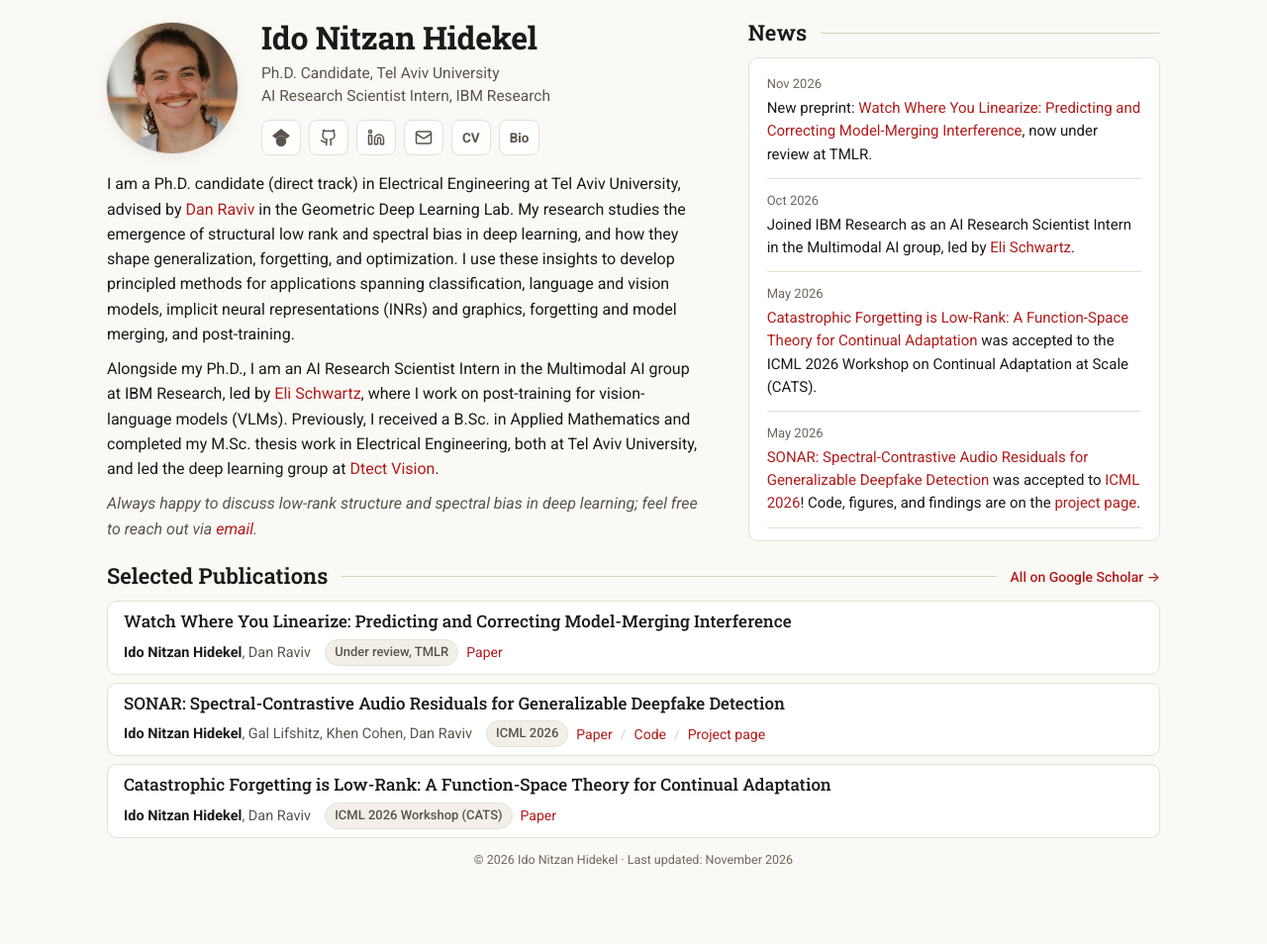
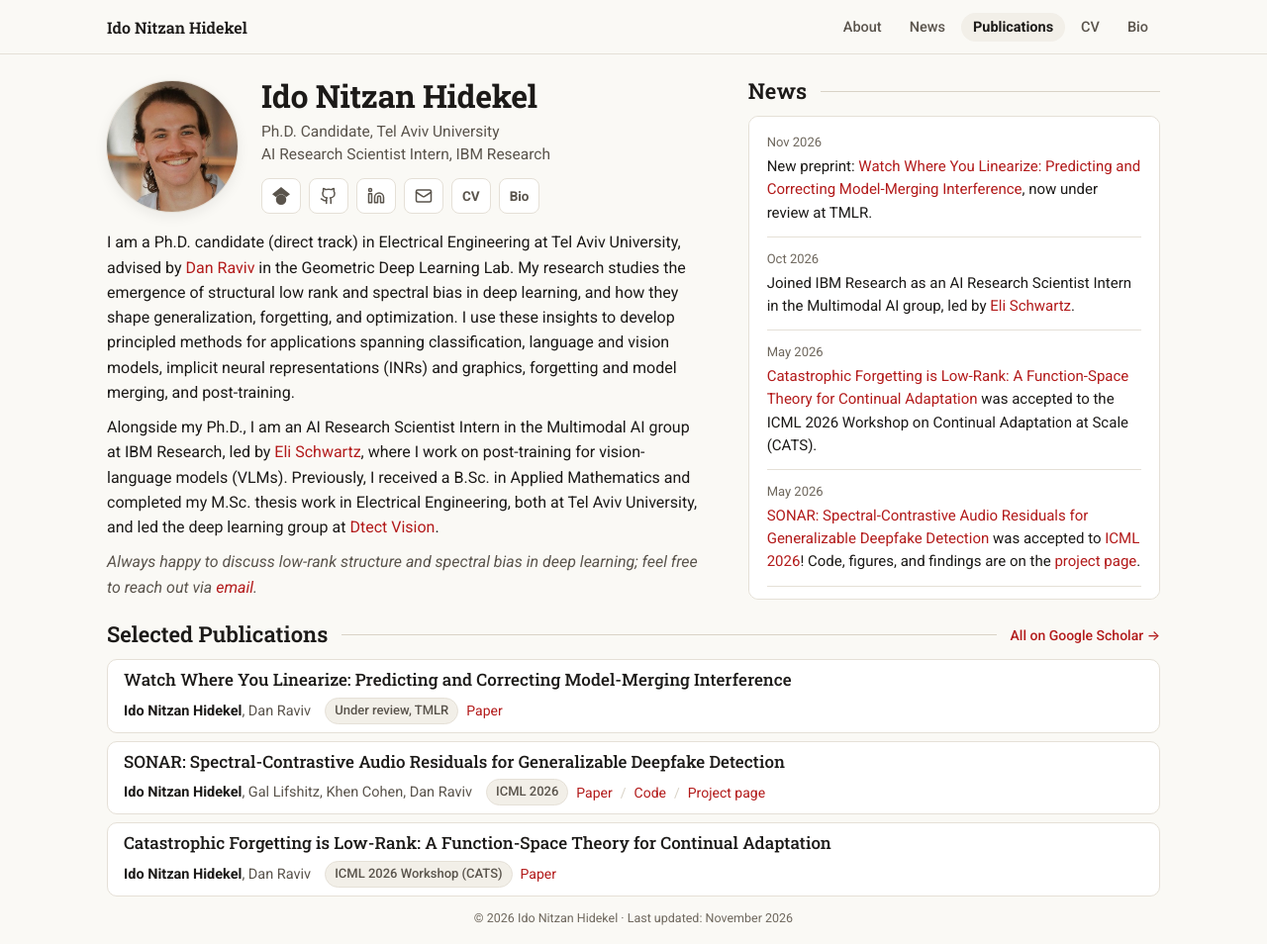
Before and after one commit to idonithid/idonithid.github.io, a plain HTML site: page index.html in a window 1280 px wide. Shown: the whole page at 99% size. Before the commit the page ends 891 px from the top, so only its background shows below. Drawn offline with Linux system fonts and the light colour scheme.

Commit message:
Add a sticky top menu: About, News, Publications, CV, Bio
Co-Authored-By: Claude Opus 5.5 <noreply@anthropic.com>

```diff
--- a/index.html
+++ b/index.html
@@ -62,7 +62,7 @@
     :focus-visible{outline:2px solid var(--accent); outline-offset:2px}
     svg.i{width:1em; height:1em; flex:none; fill:none; stroke:currentColor; stroke-width:2; stroke-linecap:round; stroke-linejoin:round}
 
-    .wrap{max-width:1120px; margin:0 auto; padding:20px 28px 12px}
+    .wrap{max-width:1120px; margin:0 auto; padding:24px 28px 16px}
 
     /* Top block: about on the left, news on the right */
     .top{display:grid; grid-template-columns:minmax(0,1.45fr) minmax(0,1fr); gap:44px; align-items:stretch}
@@ -122,6 +122,30 @@
     .venue{padding:2px 9px; border-radius:999px; background:var(--chip); border:1px solid var(--border); color:var(--muted); font-weight:500; font-size:13px}
     .meta .sep{color:var(--line)}
 
+    /* Top menu bar */
+    .topbar{
+      position:sticky; top:0; z-index:20;
+      background:color-mix(in srgb, var(--bg) 88%, transparent);
+      -webkit-backdrop-filter:blur(8px); backdrop-filter:blur(8px);
+      border-bottom:1px solid var(--border);
+    }
+    .topnav{max-width:1120px; margin:0 auto; padding:0 28px; height:54px; display:flex; align-items:center; justify-content:space-between; gap:16px}
+    .topnav .brand{font:600 16px var(--serif); color:var(--text); white-space:nowrap}
+    .topnav .brand:hover{text-decoration:none; color:var(--accent)}
+    .topnav ul{display:flex; gap:4px; list-style:none; margin:0; padding:0; overflow-x:auto; scrollbar-width:none}
+    .topnav ul::-webkit-scrollbar{display:none}
+    .topnav ul a{display:block; padding:6px 12px; border-radius:999px; font:500 14.5px var(--sans); color:var(--muted); white-space:nowrap}
+    .topnav ul a:hover{background:var(--chip); color:var(--text); text-decoration:none}
+    .topnav ul a[aria-current="true"]{background:var(--chip); color:var(--text); font-weight:600}
+    section[id]{scroll-margin-top:70px}
+    html{scroll-behavior:smooth}
+    @media (prefers-reduced-motion: reduce){ html{scroll-behavior:auto} }
+    @media (max-width:520px){
+      .topnav{padding:0 12px; height:50px}
+      .topnav .brand{display:none}
+      .topnav ul{margin:0 auto}
+      .topnav ul a{padding:6px 10px; font-size:14px}
+    }
     .footer{margin-top:12px; color:var(--subtle); font-size:12.5px; text-align:center}
 
     @media (max-width:860px){
@@ -141,9 +165,21 @@
 </head>
 
 <body>
+  <header class="topbar">
+    <nav class="topnav" aria-label="Sections">
+      <a class="brand" href="#about">Ido Nitzan Hidekel</a>
+      <ul>
+        <li><a href="#about" aria-current="true">About</a></li>
+        <li><a href="#news">News</a></li>
+        <li><a href="#publications">Publications</a></li>
+        <li><a href="CV.pdf" target="_blank" rel="noopener">CV</a></li>
+        <li><a href="bio.html">Bio</a></li>
+      </ul>
+    </nav>
+  </header>
   <div class="wrap">
     <div class="top">
-      <section class="about-col" aria-label="About">
+      <section class="about-col" id="about" aria-label="About">
         <header class="header">
           <img class="avatar" src="assets/avatar.jpg" width="440" height="440" alt="Ido Nitzan Hidekel" />
           <div>
@@ -292,5 +328,36 @@
 
     <footer class="footer">&copy; 2026 Ido Nitzan Hidekel &middot; Last updated: November 2026</footer>
   </div>
+  <script>
+    // Highlight the menu item for the section in view.
+    (function(){
+      var links = Array.prototype.slice.call(document.querySelectorAll('.topnav ul a[href^="#"]'));
+      var targets = links.map(function(a){ return document.querySelector(a.getAttribute('href')); });
+      var clicked = null, clickTimer = null;
+      function mark(active){
+        links.forEach(function(a, i){ if (i === active) a.setAttribute('aria-current', 'true'); else a.removeAttribute('aria-current'); });
+      }
+      function update(){
+        if (clicked !== null) return;
+        var active = 0, tops = targets.map(function(t){ return t.getBoundingClientRect().top; });
+        tops.forEach(function(top, i){
+          // On wide screens News sits beside About; treat side-by-side sections as one.
+          var sideBySide = i > 0 && Math.abs(top - tops[i - 1]) < 30;
+          if (top <= 140 && !sideBySide) active = i;
+        });
+        if (window.innerHeight + window.scrollY >= document.documentElement.scrollHeight - 4) active = targets.length - 1;
+        mark(active);
+      }
+      links.forEach(function(a, i){
+        a.addEventListener('click', function(){
+          clicked = i; mark(i);
+          clearTimeout(clickTimer);
+          clickTimer = setTimeout(function(){ clicked = null; }, 900);
+        });
+      });
+      window.addEventListener('scroll', update, { passive: true });
+      update();
+    })();
+  </script>
 </body>
 </html>
```
